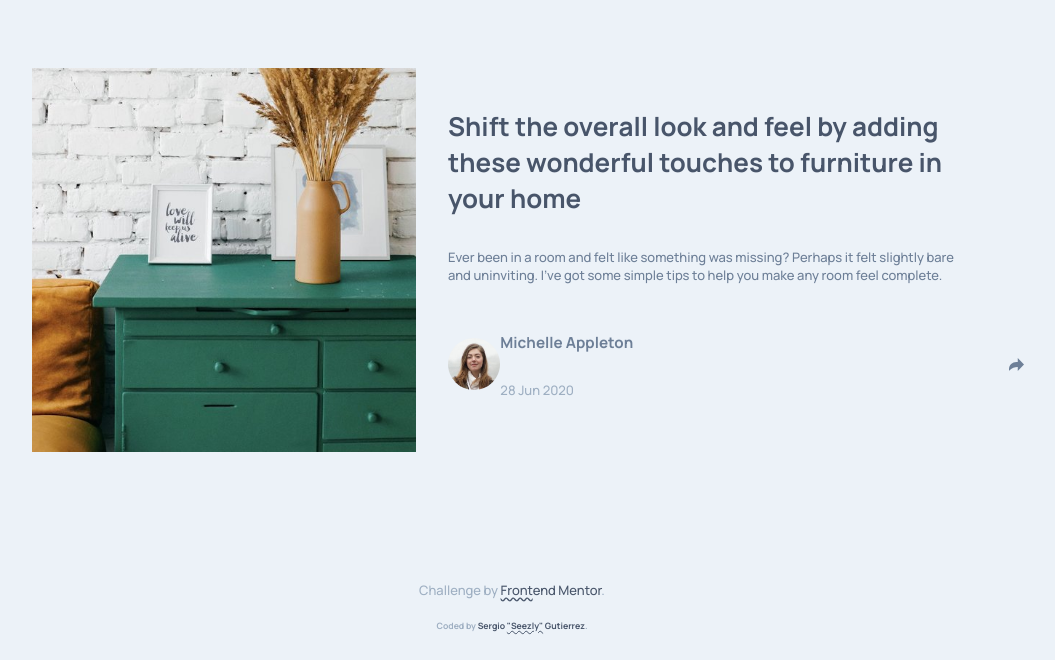
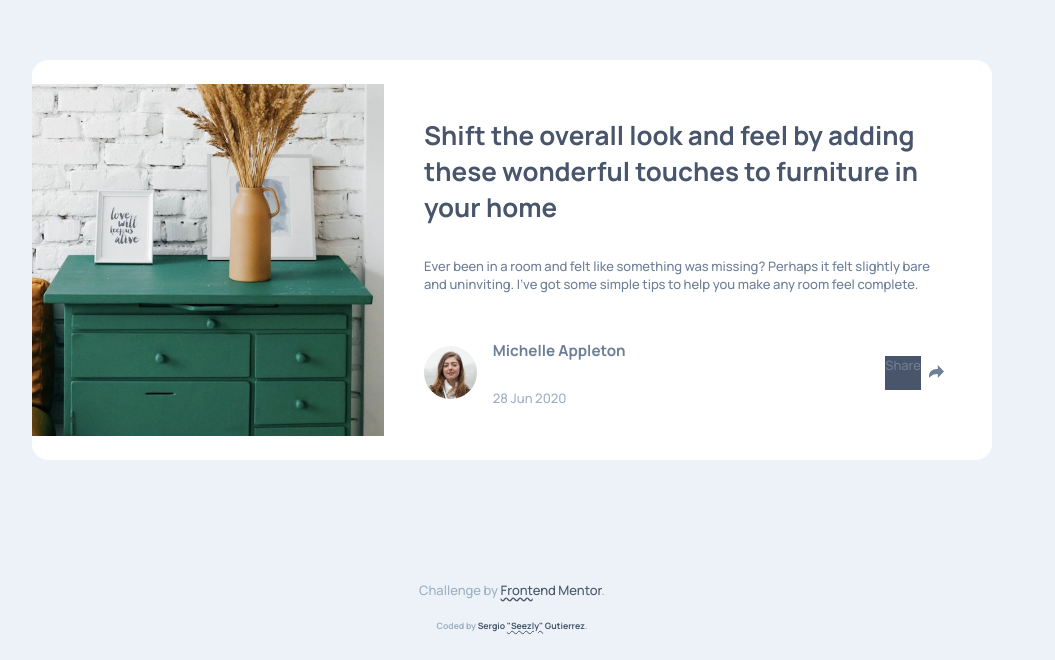
Before and after one commit to Seezly/article-preview, a plain HTML site: page index.html in a window 1280 px wide. Shown: the part 140-800 px from the top of the page, without its empty margins (128-1183 px from the left). Drawn offline with nearby package versions, Linux system fonts and the light colour scheme.

Commit message:
Margins added, bugs fixed, HTML updated, SCSS updated

```diff
--- a/index.html
+++ b/index.html
@@ -48,7 +48,7 @@
 
 					<div class="content__author__img">
 
-
+						<img class="content__author__img-author" src="./images/avatar-michelle.jpg" alt="Author">
 
 					</div>
 
@@ -61,8 +61,19 @@
 
 					<div class="content__author__share">
 
-						<img class="content__author__share__img" src="./images/icon-share.svg" alt="Share">
-						<span class="content__author__share__span">Share</span>
+						<div class="content__author__share-active">
+
+							<span class="content__author__share__span">Share</span>
+							<span class="fab fa-facebook"></span>
+							<span class="fab fa-twitter"></span>
+							<span class="fab fa-pinterest"></span>
+
+						</div>
+						<div class="content__author__share__img">
+
+							<img class="content__author__share__img-share" src="./images/icon-share.svg" alt="Share">
+
+						</div>
 
 					</div>
 
--- a/js/app.js
+++ b/js/app.js
@@ -1,10 +1,7 @@
-const $imgAuthor = document.querySelector('.content__author__img'),
-    $imgBg = document.querySelector('.img');
+const $imgBg = document.querySelector('.img');
 
-$imgAuthor.style.height = window.getComputedStyle($imgAuthor).width;
 $imgBg.style.height = window.getComputedStyle($imgBg).width;
 
 window.addEventListener('resize', () => {
-    $imgAuthor.style.height = window.getComputedStyle($imgAuthor).width;
     $imgBg.style.height = window.getComputedStyle($imgBg).width;
 });
--- a/scss/_containers.scss
+++ b/scss/_containers.scss
@@ -3,20 +3,25 @@
     justify-content: center;
     align-items: center;
     width: 75%;
+    background-color: white;
+    border-radius: 1rem;
+    overflow: hidden;
 
     .img {
         background: url('../images/drawers.jpg') no-repeat;
         background-size: cover;
+        background-position: center;
         width: 40%;
     }
 
     .content {
         width: 60%;
+        margin: 2.5rem;
 
         &__inner {
 
             & * {
-                margin: 2rem;
+                margin-bottom: 2rem;
             }
 
             &__title {
@@ -28,20 +33,22 @@
             display: flex;
             width: 100%;
             align-items: center;
-            margin: 2rem;
 
             &__img {
-                background: url('../images/avatar-michelle.jpg') no-repeat;
-                background-size: cover;
                 display: flex;
                 border-radius: 100%;
-                width: 20%;
+                width: 10%;
+                overflow: hidden;
+                margin-right: 1rem;
+
+                &-author {
+                    width: 100%;
+                }
             }
 
             &__name-date {
                 display: flex;
                 flex-direction: column;
-                width: 100%;
 
                 &__date {
                     color: $fontTerciary;
@@ -50,19 +57,21 @@
 
             &__share {
                 display: flex;
-                justify-content: end;
-                width: 100%;
+                margin: 0 0 0 auto;
 
                 &__img {
                     margin: 0 0 0 auto;
+                    border-radius: 50%;
+                    padding: 0.5rem;
 
                     &:hover {
                         background-color: $fontTerciary;
                     }
                 }
 
-                &__span {
-                    display: none;
+                &-active {
+                    background-color: $fontPrimary;
+                    display: flex;
                 }
             }
         }
```
Also changed, not shown: css/main.css, 1 other file.
